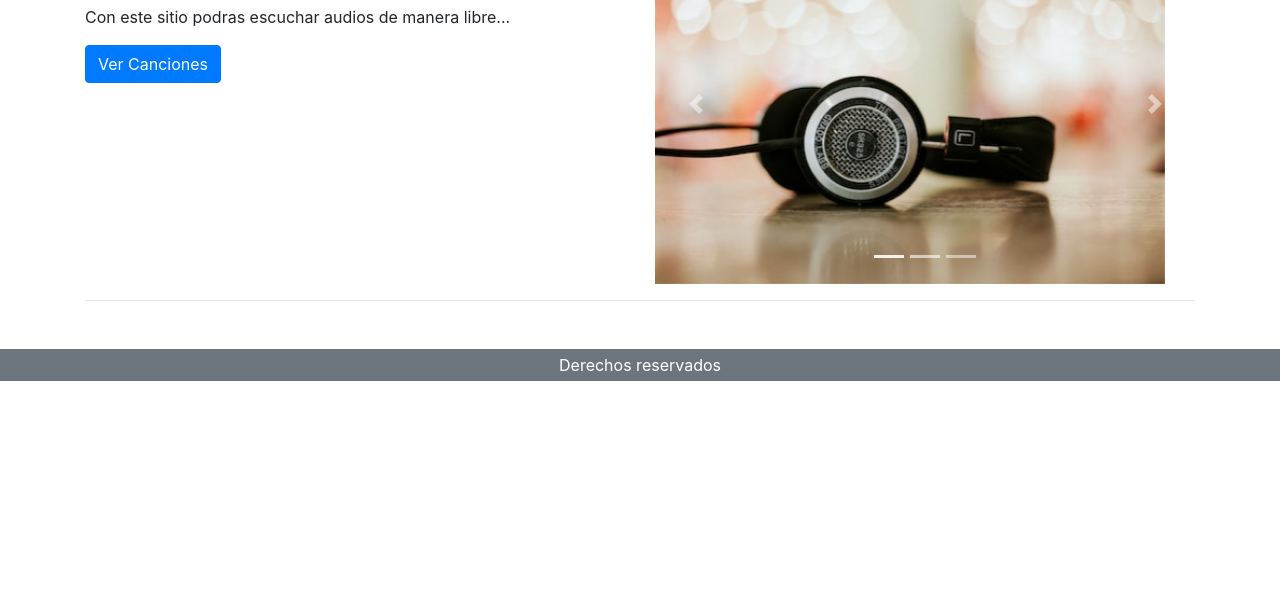
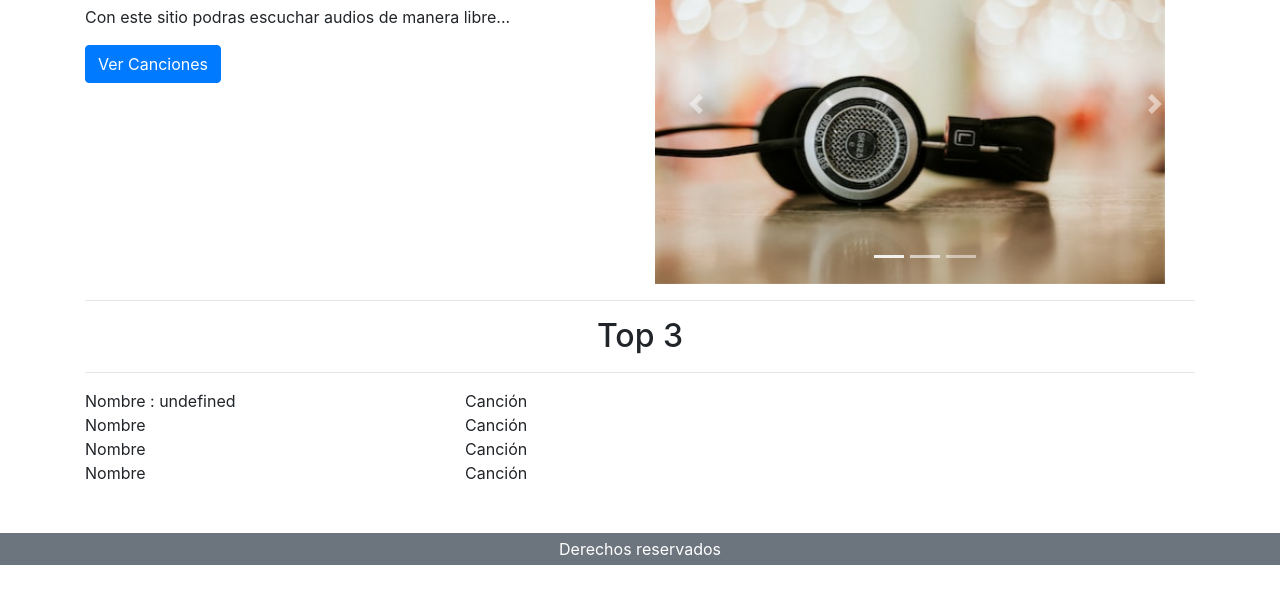
Before and after one commit to vicyoking88/Web_free_music, a plain HTML site: page index.html in a window 1280 px wide. Shown: the part 217-820 px from the top of the page. Drawn offline with nearby package versions, Linux system fonts and the light colour scheme.

Commit message:
pagina_principal_1

```diff
--- a/index.html
+++ b/index.html
@@ -75,7 +75,7 @@
       <!--para delimintar contendio independiente-->
       <article>
         <!--creamos un contenedor-->
-        <div class="container">
+        <div class="container bg-muted">
           <!--creamos una fila-->
           <div class="row justify-content-center">
             <div class="col-6">
@@ -116,8 +116,26 @@
               </div>
             </div>
           </div><!--linea horizontal-->
+
+        </div>
+        <div class="container">
           <hr>
+          <h2 class="text-center">Top 3</h2>
+          <hr>
+          <div class="row">
+            <div class="col-4" id="canciones">Nombre</div><div class="col-8">Canción</div>
+          </div>
+          <div class="row">
+            <div class="col-4">Nombre</div><div class="col-8">Canción</div>
+          </div>
+          <div class="row">
+            <div class="col-4">Nombre</div><div class="col-8">Canción</div>
+          </div>
+          <div class="row">
+            <div class="col-4">Nombre</div><div class="col-8">Canción</div>
+          </div>
         </div>
+
       </article>
     </section>
   </main>
@@ -144,6 +162,9 @@
   <script src="https://stackpath.bootstrapcdn.com/bootstrap/4.5.0/js/bootstrap.min.js"
     integrity="sha384-OgVRvuATP1z7JjHLkuOU7Xw704+h835Lr+6QL9UvYjZE3Ipu6Tp75j7Bh/kR0JKI"
     crossorigin="anonymous"></script>
+
+    <script src="js/script.js"></script>
+
 </body>
 
 </html>
--- /dev/null
+++ b/js/script.js
@@ -0,0 +1,19 @@
+function cargarTop3() {
+  //solicita datos en diversos formatos
+  var peticion = new XMLHttpRequest();
+  // peticion.open('GET', 'datos.json');
+  //metodo GET para pedir datos
+  peticion.open('GET', 'http://127.0.0.1:5500/datos.json');
+  //funcion que se va a ejecutar cuando los datos lleguen
+  peticion.onload = function () {
+    if (peticion.status == 200) {
+      // console.log('peticion.response: ', peticion.response);
+      var datos = JSON.parse(peticion.response)
+      // console.log('datos: ', datos);
+      document.getElementById("canciones").innerHTML = "Nombre  : " + datos.canciones.nombre;
+    }
+  };
+  peticion.send();
+}
+
+cargarTop3();
```
